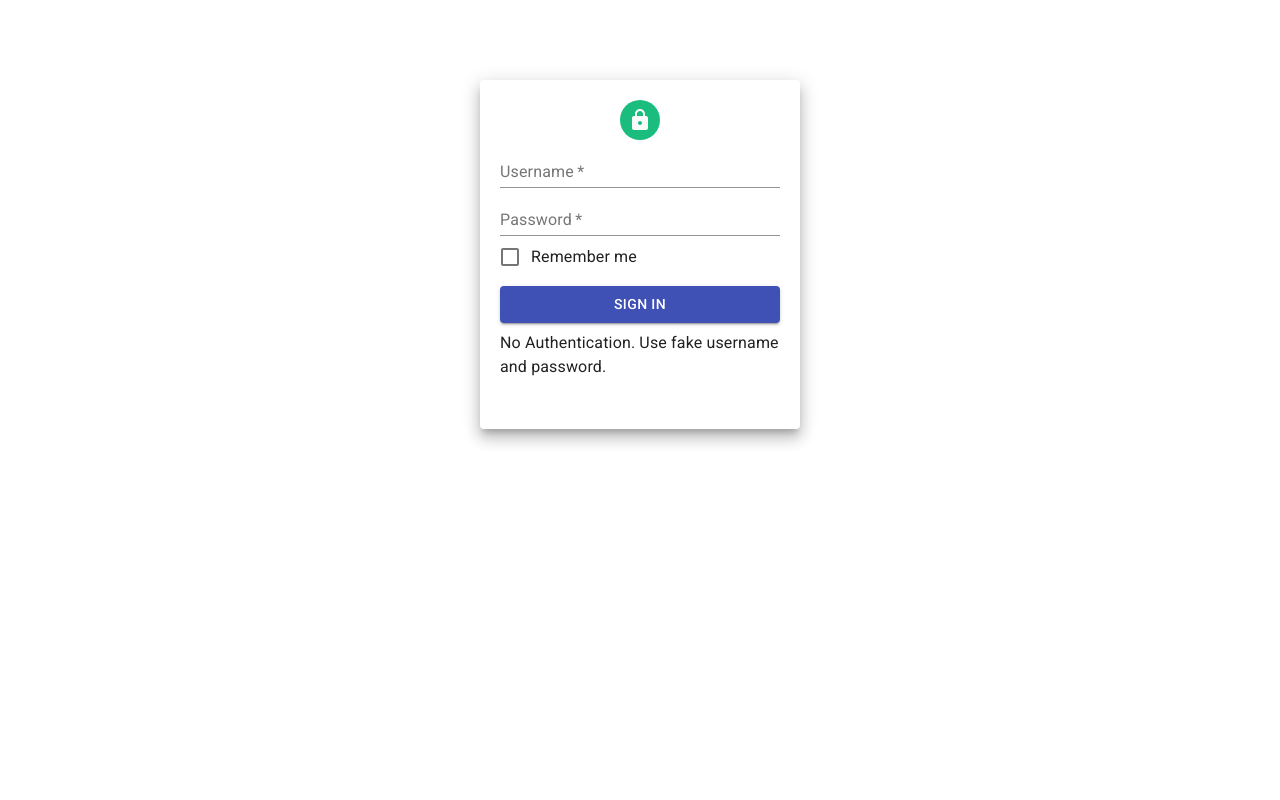
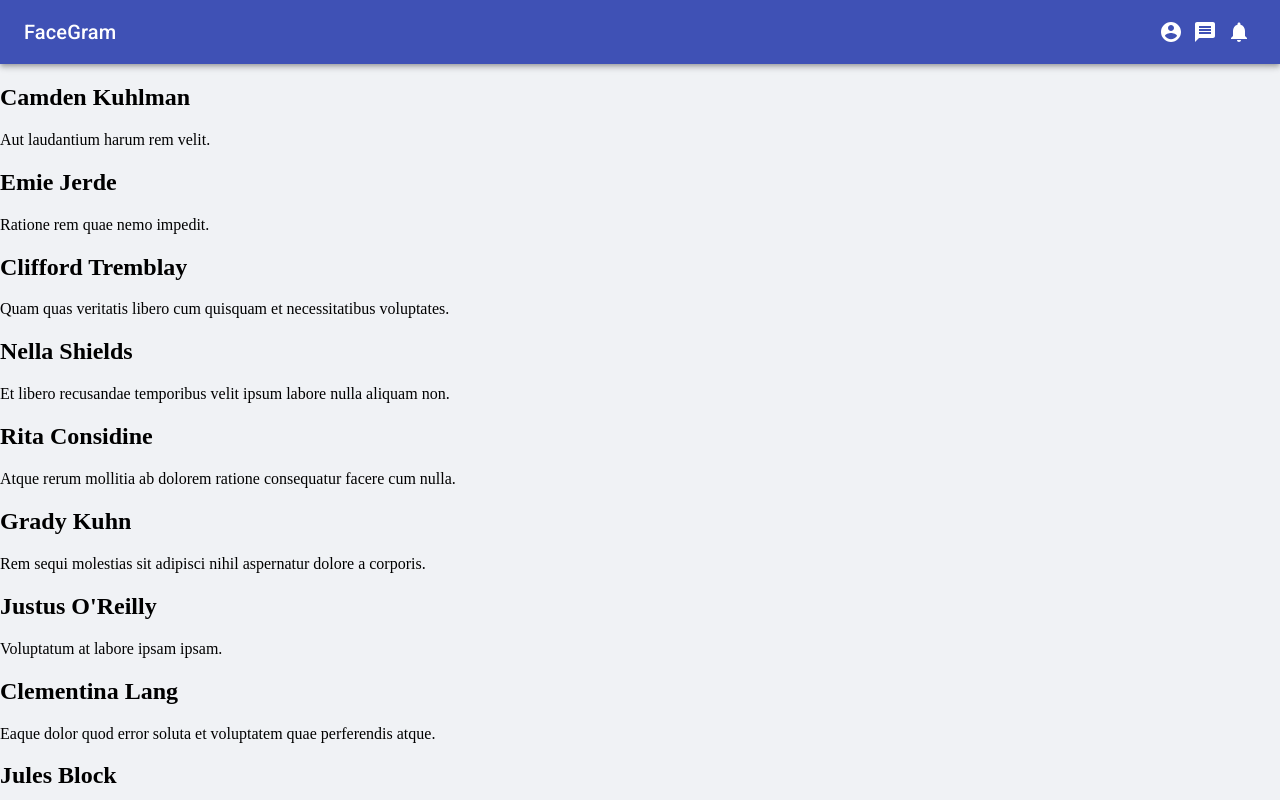
Before and after one commit to jrmeyers92/react-social, a React (Create React App) app: page /home in a window 1280 px wide. Shown: the top 800 px of the page. Built offline with nearby package versions, Linux system fonts and the light colour scheme.

Commit message:
getting user data

```diff
--- a/package.json
+++ b/package.json
@@ -8,6 +8,7 @@
     "@testing-library/jest-dom": "^5.11.9",
     "@testing-library/react": "^11.2.3",
     "@testing-library/user-event": "^12.6.2",
+    "faker": "^5.2.0",
     "react": "^17.0.1",
     "react-dom": "^17.0.1",
     "react-router-dom": "^5.2.0",
--- a/src/App.css
+++ b/src/App.css
@@ -1,6 +1,4 @@
-.App {
-	font-family: "Roboto";
+body {
 	margin: 0;
-	padding: 0;
-	box-sizing: border-box;
+	background-color: rgb(240, 242, 245);
 }
--- a/src/App.js
+++ b/src/App.js
@@ -1,21 +1,30 @@
 import React, { useState } from "react";
+import { BrowserRouter as Router, Switch, Route } from "react-router-dom";
 import Login from "./components/Login";
-import Nav from "./components/Nav/Nav";
+import Home from "./components/Home/Home";
 import "./App.css";
+import Faker from "./Faker";
 
-function App() {
+export default function App() {
 	const [username, setUsername] = useState("");
+	console.log(username);
 
 	const setTheUsername = (username) => {
 		setUsername(username);
 	};
 
 	return (
-		<div className='App'>
-			<Login setTheUsername={setTheUsername} />
-			{/* <Nav /> */}
-		</div>
+		<Router>
+			<div>
+				<Switch>
+					<Route path='/' exact>
+						<Login setTheUsername={setTheUsername} />
+					</Route>
+					<Route path='/home'>
+						<Home name={username} />
+					</Route>
+				</Switch>
+			</div>
+		</Router>
 	);
 }
-
-export default App;
--- /dev/null
+++ b/src/Faker.js
@@ -0,0 +1,16 @@
+const faker = require("faker");
+
+let firstName = faker.name.firstName();
+let lastName = faker.name.lastName();
+
+let jobTitle = faker.name.jobTitle();
+let prefix = faker.name.prefix();
+let suffix = faker.name.suffix();
+let jobArea = faker.name.jobArea();
+
+let phone = faker.phone.phoneNumber();
+
+console.log(`Employee: ${prefix} ${firstName} ${lastName} ${suffix}`);
+console.log(`Job title: ${jobTitle}`);
+console.log(`Job area: ${jobArea}`);
+console.log(`Phone: ${phone}`);
--- /dev/null
+++ b/src/Shared/Layout.js
@@ -0,0 +1,13 @@
+import React from "react";
+import Nav from "../Shared/Nav";
+
+const Layout = (props) => {
+	return (
+		<div>
+			<Nav name={props.name} />
+			{props.children}
+		</div>
+	);
+};
+
+export default Layout;
--- a/src/components/Nav/Nav.js
+++ b/src/Shared/Nav.js
@@ -16,17 +16,18 @@ const useStyles = makeStyles({
 	},
 });
 
-export default function Nav() {
+export default function Nav(props) {
 	const classes = useStyles();
 	return (
 		<div>
-			<AppBar>
+			<AppBar position='static' style={{ margin: 0 }}>
 				<Toolbar>
 					<Typography variant='h6' className={classes.typographyStyles}>
 						FaceGram
 					</Typography>
 					<IconButton className={classes.iconButtonStyles}>
 						<AccountCircleIcon />
+						<Typography>{props.name}</Typography>
 					</IconButton>
 					<IconButton className={classes.iconButtonStyles}>
 						<MessageIcon />
--- /dev/null
+++ b/src/components/Home/Comments.js
@@ -0,0 +1,35 @@
+import React from "react";
+const faker = require("faker");
+
+const Comments = () => {
+	let users = [];
+	const generateUsers = async () => {
+		for (let i = 0; i < 20; i++) {
+			let firstname = faker.name.firstName();
+			let lastName = faker.name.lastName();
+			let name = `${firstname} ${lastName}`;
+			let sentence = faker.lorem.sentence();
+			let obj = { name: name, sentence: sentence };
+			users.push(obj);
+		}
+	};
+
+	generateUsers();
+
+	if (users) {
+		return (
+			<div>
+				{users.map((user) => {
+					return (
+						<div>
+							<h2>{user.name}</h2>
+							<p>{user.sentence}</p>
+						</div>
+					);
+				})}
+			</div>
+		);
+	}
+};
+
+export default Comments;
--- /dev/null
+++ b/src/components/Home/Home.js
@@ -0,0 +1,14 @@
+import React from "react";
+import Layout from "../../Shared/Layout";
+import Comments from "./Comments";
+
+const Home = (props) => {
+	return (
+		<div>
+			<Layout name={props.name} />
+			<Comments />
+		</div>
+	);
+};
+
+export default Home;
--- a/src/components/Login.js
+++ b/src/components/Login.js
@@ -11,16 +11,20 @@ import {
 import LockIcon from "@material-ui/icons/Lock";
 import FormControlLabel from "@material-ui/core/FormControlLabel";
 import Checkbox from "@material-ui/core/Checkbox";
+import { makeStyles } from "@material-ui/core/styles";
 
-const Login = (props) => {
-	const [loginUsername, setLoginUsername] = useState("");
-
-	const paperStyle = {
+const useStyles = makeStyles({
+	paperStyle: {
 		padding: 20,
 		paddingBottom: 50,
 		width: 280,
 		margin: "80px auto",
-	};
+	},
+});
+
+const Login = (props) => {
+	const classes = useStyles();
+	const [loginUsername, setLoginUsername] = useState("");
 
 	const avatarStyle = { backgroundColor: "#1bbd7e" };
 
@@ -28,13 +32,13 @@ const Login = (props) => {
 
 	return (
 		<Grid>
-			<Paper elevation={10} style={paperStyle}>
+			<Paper elevation={10} className={classes.paperStyle}>
 				<Grid align='center'>
 					<Avatar style={avatarStyle}>
 						<LockIcon />
 					</Avatar>
 				</Grid>
-				<form>
+				<form onSubmit={props.setTheUsername(loginUsername)}>
 					<TextField
 						label='Username'
 						placeholder='Enter Username'
@@ -43,7 +47,6 @@ const Login = (props) => {
 						value={loginUsername}
 						onChange={(e) => {
 							setLoginUsername(e.target.value);
-							props.setTheUsername(loginUsername);
 						}}
 					/>
 					<TextField
@@ -59,7 +62,7 @@ const Login = (props) => {
 						control={<Checkbox name='checkedB' color='primary' />}
 						label='Remember me'
 					/>
-
+					<Link to='/home'>
 						<Button
 							type='submit'
 							color='primary'
@@ -68,6 +71,7 @@ const Login = (props) => {
 							style={btnstyle}>
 							Sign In
 						</Button>
+					</Link>
 				</form>
 
 				<Typography>
```
Also changed, not shown: 2 other files (tests, documents, lock files or other folders). Lines whose indentation alone changed are shown as unchanged.
